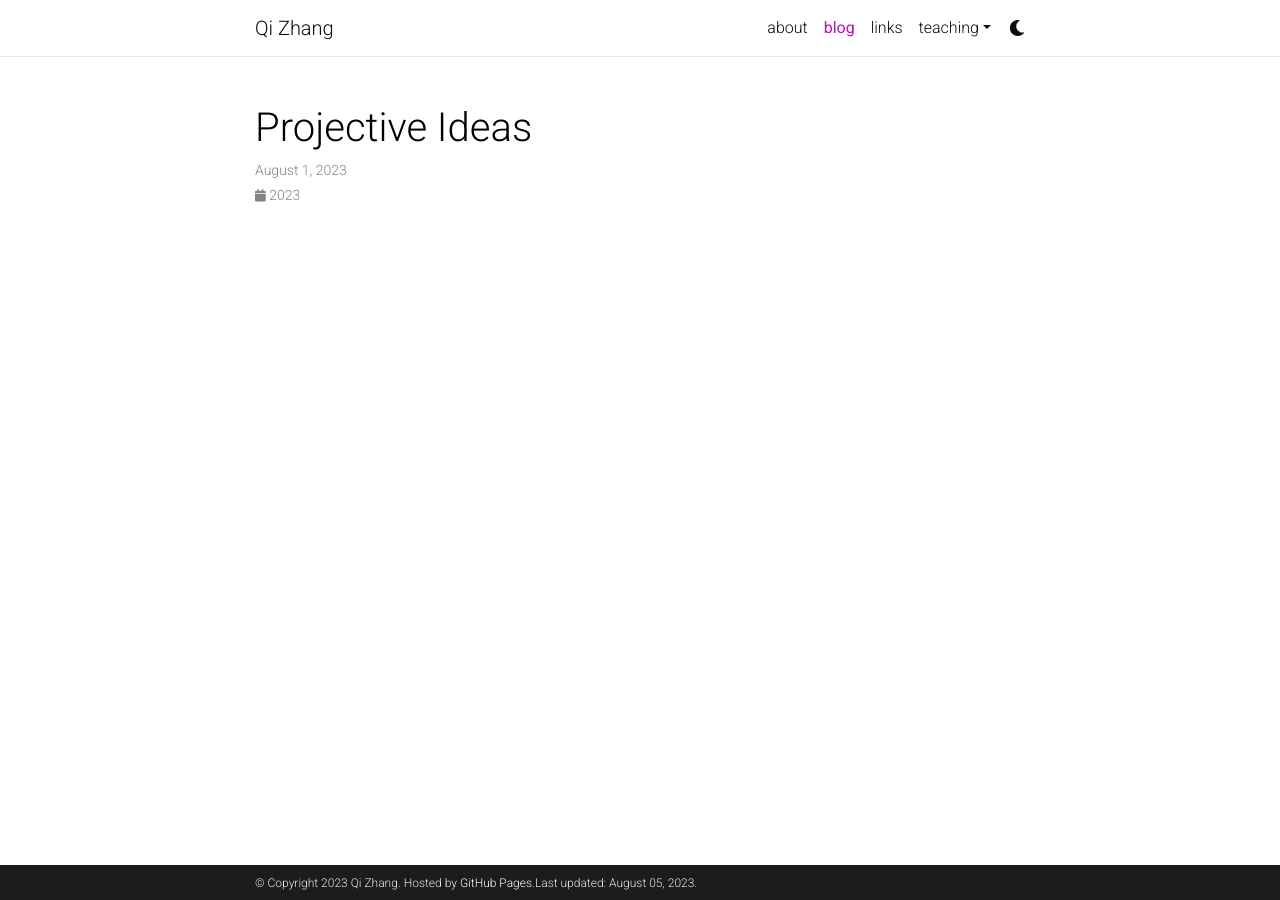
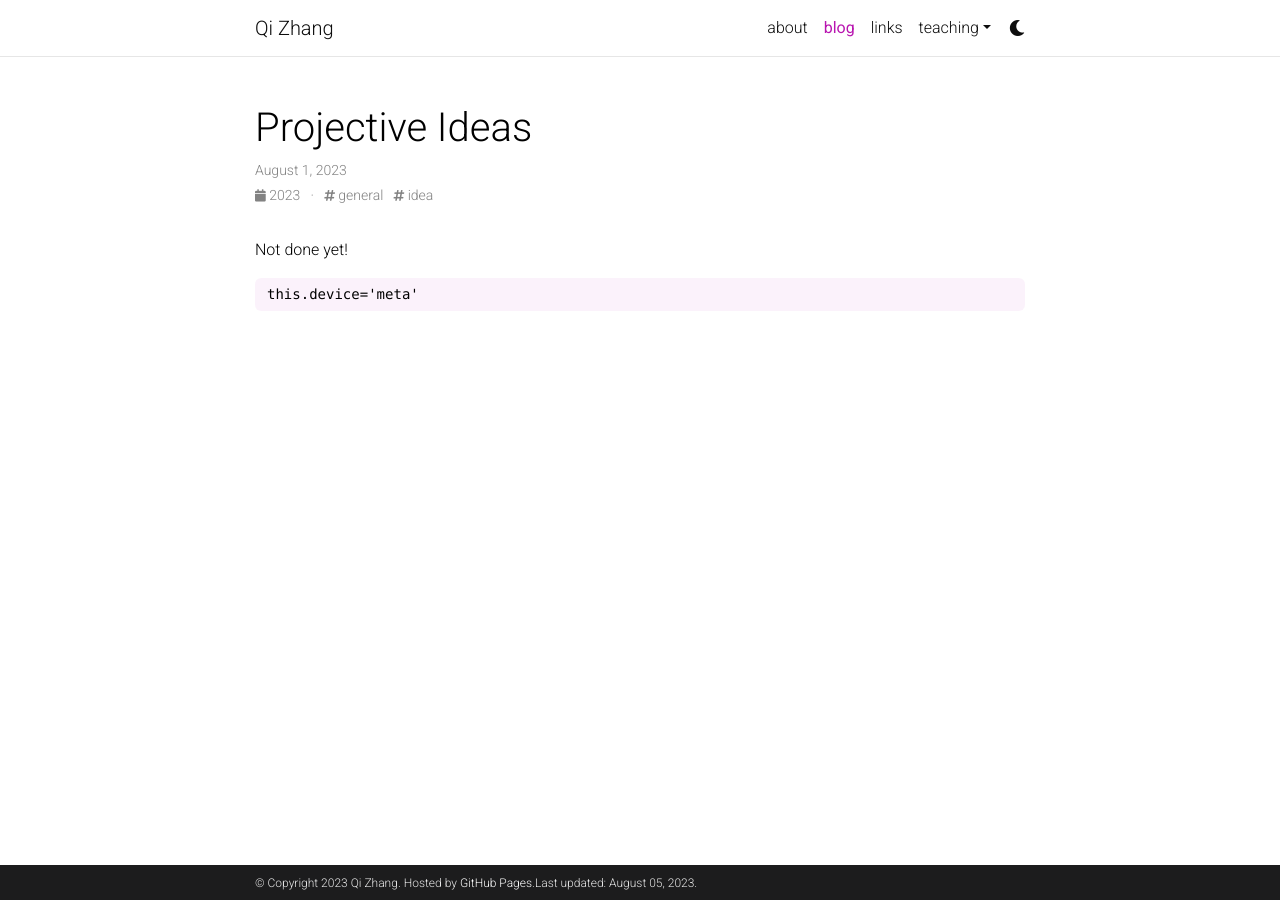
Before and after one commit to Vermillion-de/Vermillion-de.github.io, a Jekyll site: the page built from _posts/2023-03-11-projective-idea.md, in a window 1280 px wide. Built offline with Jekyll 4.4.1, drawn with Linux system fonts in a browser that asks for light colours; comment, search, counter and statistics services are not loaded; a style sheet for code colours, icons or effects is not loaded.

Commit message:
Add tags

````diff
--- a/_posts/2023-03-11-projective-idea.md
+++ b/_posts/2023-03-11-projective-idea.md
@@ -2,5 +2,11 @@
 layout: post
 title:  Projective Ideas
 date: 2023-08-01 17:39:00
+tags: general idea
 description: Not completed yet!.
 ---
+
+Not done yet!
+```python
+this.device='meta'
+```
````
Also changed, not shown: _posts/2022-09-27-bug.md (+2 -0 lines), _posts/2023-03-04-Latin.md (+2 -0 lines), _posts/2023-08-05-elbo.md (+2 -0 lines).
